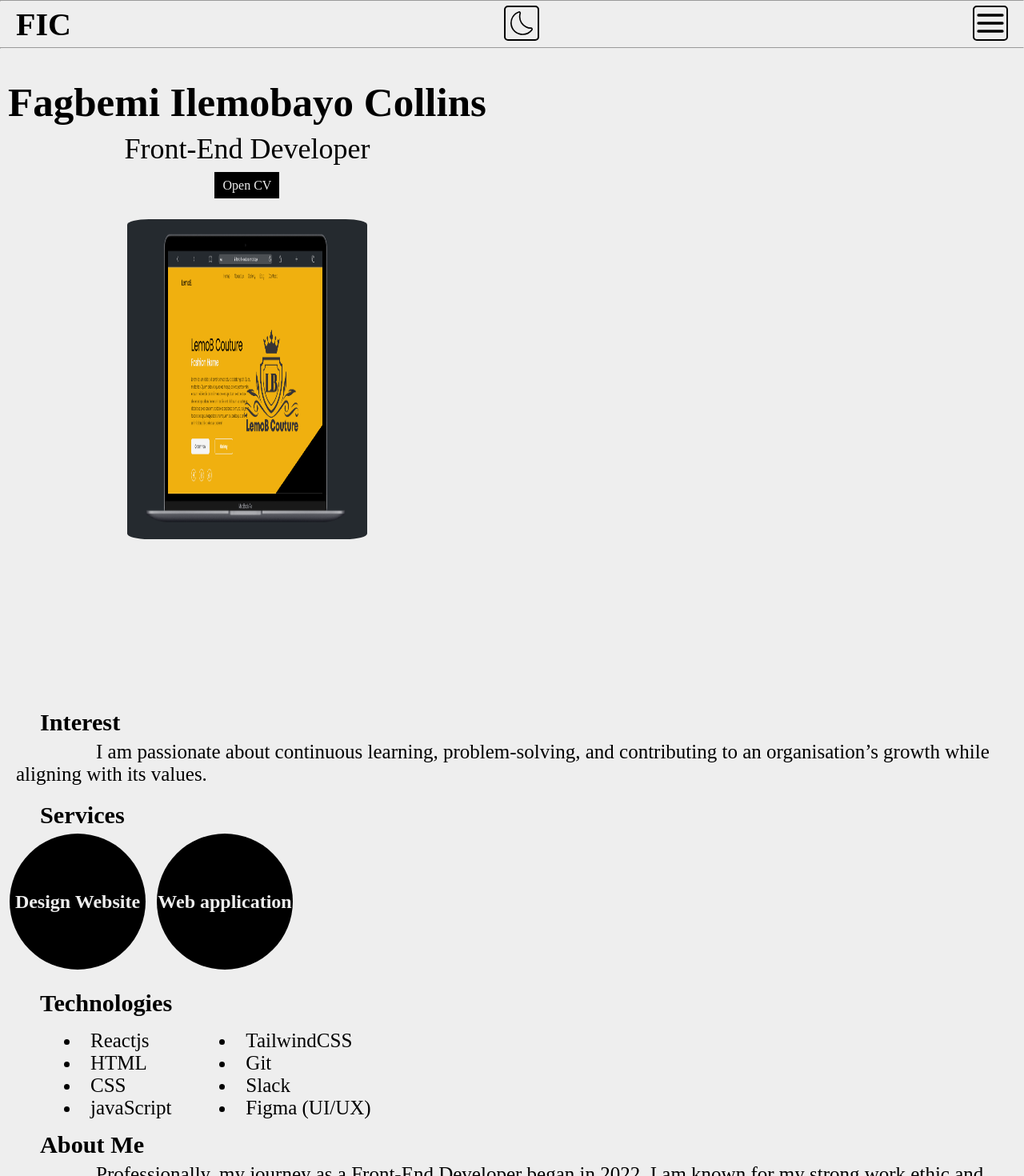
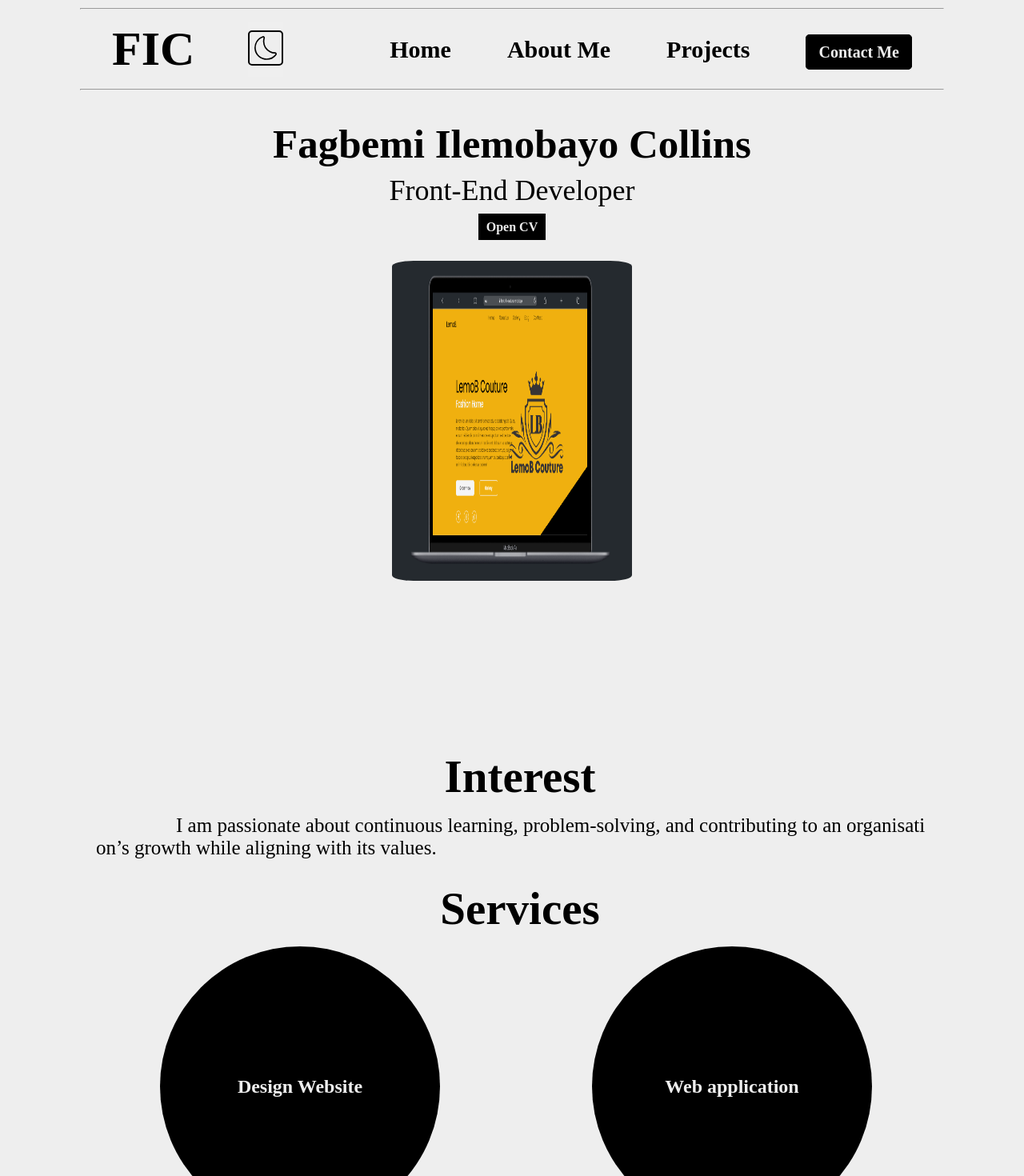
Before and after one commit to sirGentlejack/portfolio, a React (Create React App) app: page / in a window 1280 px wide. Shown: the top 1470 px of the page at 80% size. Built offline with nearby package versions, Linux system fonts and the light colour scheme.

Commit message:
responsiveness

```diff
--- a/src/App.css
+++ b/src/App.css
@@ -61,6 +61,7 @@ body.dark-mode {
   padding: 3px;
   border-width: 3px 1.5px 0px 1.5px;
   font-size: 23px;
+  cursor: pointer;
 }
 .menu > li:hover{
   border: 2px solid var(--link-color);
@@ -72,6 +73,7 @@ body.dark-mode {
   background-color: var(--link-color);
   color: var(--bg-color);
   padding: 3px 8px;
+  border-radius: 5px;
 }
 .menu-btn{
   visibility: visible;
@@ -82,6 +84,7 @@ body.dark-mode {
   border-radius: 5px;
   border: 2px solid var(--link-color);
   background-color: var(--bg-color);
+  cursor: pointer;
 }
 .navbar > button{
   border: none;
@@ -114,32 +117,26 @@ nav {
   top: 2rem;
   right: 2rem;
 }
+.wide-menu{
+  display: none;
+}
 /* hero section */
 .hero{
   height: 80vh;
-  display: block;
+  display: flex;
+  flex-direction: column;
   text-align: center;
   padding: 10px;
+  transition: 3s;
 }
-/* .hero-section1{
-  animation-name: hero-section-one;
-  animation-duration: 2s;
-  animation-iteration-count: infinite;
-}
-@keyframes hero-section-one {
-  0% { right: 0px; top: 0px;}
-  25% { right: 200px; top: 0px;}
-  50% {right: 100px;  top: 0px;}
-  75% {right: 0px;  top: 0px;}
-  100% { right: 0px; top: 0px;}
-}*/
+
 .name{
   font-size: 2.188rem;
-  /* text-align: center; */
   margin-top: 0.938rem;
   margin-bottom: 0.313rem;
   color: var(--text-color);
-
+  position: relative;
+  font-weight: 800
 }
 
 .name2{
@@ -147,7 +144,6 @@ nav {
 }
 .profession{
   font-size: 1.25rem;
-  /* text-align: center; */
   margin-bottom: 0.625rem;
   color: var(--text-color);
 }
@@ -186,41 +182,69 @@ nav {
   75%  { left:-200px; top:0px;}
   100% { left:0px; top:0px;}
 }
+
+.sections{
+  height: 50vh;
+}
 /* Intrest */
+.interest{
+  height: 30vh;
+}
 .sub-topic{
-  font-size: 1.563rem;
+  font-size: 2.563rem;
   margin: 5px 0 5px 20px;
   color: var(--text-color);
 }
 .content{
   margin: 0 12px 20px 12px;
   text-indent: 2em;
-  font-size: 20px;
+  font-size: 28px;
   color: var(--text-color);
+  word-break: break-all;
+}
+/* services */
+.service{
+  height: 70vh;
 }
 .services{
   display: flex;
+  flex-direction: column;
+  justify-content: center;
+  align-items: center;
 }
 .services-items{
-  width: 170px;
-  height: 170px;
+  width: 200px;
+  height: 200px;
   background-color: var(--link-color);
   color: var(--bg-color);
   border-radius: 50%;
+  border: 0px solid transparent;
   display: flex;
   align-items: center;
   justify-content: center;
   margin: 0 2px 20px 12px;
+  cursor: pointer;
+  transition: 2s;
+}
+.services-items:hover{
+  width: 210px;
+  height: 210px;
+  background-color: var(--bg-color);
+  color: var(--link-color);
+  border: 2px solid var(--link-color);
 }
 /* Technologies */
+
 .tech-skills{
   display: flex;
+  flex-direction: column;
   color: var(--text-color);
 }
 .technologies{
   list-style-type: disc;
   list-style-position: inside;
   padding: 10px 30px;
+  font-size: 28px;
 }
 /* About me */
 .read-more{
@@ -228,7 +252,9 @@ nav {
   margin: 0px 12px ;
   background-color: var(--link-color);
   color: var(--bg-color);
-  padding: 3px 8px;
+  padding: 10px 15px;
+  border-radius: 5px;
+  font-size: 20px;
 }
 /* projects */
 .grid-container{
@@ -258,7 +284,11 @@ nav {
 .footer{
   background-color: var(--link-color);
 }
-
+.contacts{
+  padding: 10px 15px;
+  border-radius: 5px;
+  font-size: 20px;
+}
 .contact_me{
   display: flex;
   justify-content: center;
@@ -336,6 +366,8 @@ nav {
 }
 
 @media screen and (min-width: 480px) {
+
+
   .name{
     font-size: 3.188rem;
     margin-top: 0.5rem;
@@ -345,6 +377,7 @@ nav {
     font-size: 2.25rem;
     margin-bottom: 1rem;
   }
+
   .tech-skills{
     margin-left: 30px;
   }
@@ -355,6 +388,7 @@ nav {
   }
 }
 @media screen and (min-width: 659px) {
+
   .name2{
     display: inline-block;
     margin-top: 1.25rem;
@@ -371,6 +405,15 @@ nav {
     text-indent: 4em;
     font-size: 1.563rem;
   }
+
+  .services-items{
+    width: 300px;
+    height: 300px;
+  }
+  .services-items:hover{
+    width: 310px;
+    height: 310px;
+  }
   .tech-skills{
     display: flex;
     font-size: 1.563rem;
@@ -381,10 +424,59 @@ nav {
   }
 }
 @media screen and (min-width: 1005px) {
+  body{
+    padding:10px  100px;
+  }
+  .navbar{
+    padding: 15px 40px;
+  }
+
+  .logo{
+    font-size: 60px;
+    font-weight: 800;
+    color: var(--text-color);
+  }
+  .wide-menu{
+    display: flex;
+    align-items: center;
+    list-style: none;
+    gap: 70px;
+    font-size: 30px;
+  }
+  .menu-btn{
+    display: none;
+  }
   .hero{
     height: 100vh;
     display: flex;
   }
+  .sub-topic{
+    font-size: 3.563rem;
+    margin: 5px 0 15px 20px;
+    text-align: center;
+  }
+  .sections{
+    height: 35vh;
+  }
+  .interest{
+    height: 20vh;
+  }
+  .service{
+    height: 50vh;
+  }
+  .services{
+    flex-direction: row;
+    justify-content: space-around;
+  }
+  .services-items{
+    width: 350px;
+    height: 350px;
+  }
+  .tech-skills{
+    flex-direction: row;
+    justify-content: space-around;
+  }
+
   .grid-container{
     grid-template-columns: auto auto auto auto auto;
   }
--- a/src/components/Hero.js
+++ b/src/components/Hero.js
@@ -3,8 +3,8 @@ import Me from "../images/lemo_B.png";
 
 export default function Hero() {
   return (
-    <div className="hero">
-      <div >
+    <div >
+      <div className="hero">
         <div className="hero-section1">
           <h1 className="name">
             Fagbemi <span className="name2">Ilemobayo</span> Collins
@@ -18,7 +18,7 @@ export default function Hero() {
               target="_blank"
               rel="noreferrer"
             >
-              <span className="cv-btn">Open CV</span>
+              <span className="cv-btn"><b>Open CV</b></span>
             </a>
           </div>
         </div>
--- a/src/components/Home.js
+++ b/src/components/Home.js
@@ -8,7 +8,7 @@ export default function Home() {
       <div>
         <Hero />
       </div>
-      <div className="interest">
+      <div className="interest sections">
         <h3 className="sub-topic">Interest</h3>
         <p className="content">
           I am passionate about continuous learning, problem-solving, and
@@ -16,7 +16,7 @@ export default function Home() {
           values.
         </p>
       </div>
-      <div>
+      <div className="service sections">
           <h3 className="sub-topic ">Services</h3>
         <div className="services">
           <div className="services-items">
@@ -27,7 +27,7 @@ export default function Home() {
           </div>
         </div>
       </div>
-      <div>
+      <div className="technologies sections">
         <h3 className="sub-topic">Technologies</h3>
         <div className="tech-skills">
           <ul className="technologies">
@@ -38,13 +38,13 @@ export default function Home() {
           </ul>
           <ul className="technologies">
             <li>TailwindCSS</li>
-            <li>Git</li>
+            <li>Git Hub</li>
             <li>Slack</li>
             <li>Figma (UI/UX)</li>
           </ul>
         </div>
       </div>
-      <div>
+      <div className="about sections">
         <h3 className="sub-topic" id="about">
           About Me
         </h3>
--- a/src/components/Navbar.js
+++ b/src/components/Navbar.js
@@ -45,6 +45,28 @@ export default function Navbar({ darkMode, toggleDarkMode }) {
             <button className="menu-btn menu-close">
               <TiCancel className="menu-btn menu-close" onClick={showNavbar} />
             </button>
+            <ul className="wide-menu">
+              <li>
+                <Link to="/">
+                  <b>Home</b>
+                </Link>
+              </li>
+              <li>
+                <Link to="/aboutMe">
+                  <b>About Me</b>
+                </Link>
+              </li>
+              <li>
+                <Link to="/projects">
+                  <b>Projects</b>
+                </Link>
+              </li>
+              <li>
+                <Link to="/contact" className="contacts">
+                  <b>Contact Me</b>
+                </Link>
+              </li>
+            </ul>
           </nav>
 
           <button onClick={toggleDarkMode}>
@@ -53,6 +75,31 @@ export default function Navbar({ darkMode, toggleDarkMode }) {
           <button >
             <FiMenu className="menu-btn" onClick={showNavbar} />
           </button>
+          <ul className="wide-menu">
+              <li>
+                <Link to="/">
+                  <b>Home</b>
+                </Link>
+              </li>
+              <li>
+                <Link to="/aboutMe">
+                  <b>About Me</b>
+                </Link>
+              </li>
+              <li>
+                <Link to="/projects">
+                  <b>Projects</b>
+                </Link>
+              </li>
+              <li>
+                <Link to="/contact" className="contacts">
+                  <b>Contact Me</b>
+                </Link>
+              </li>
+            </ul>
+
+
+
 
       </div>
       <hr />
```
